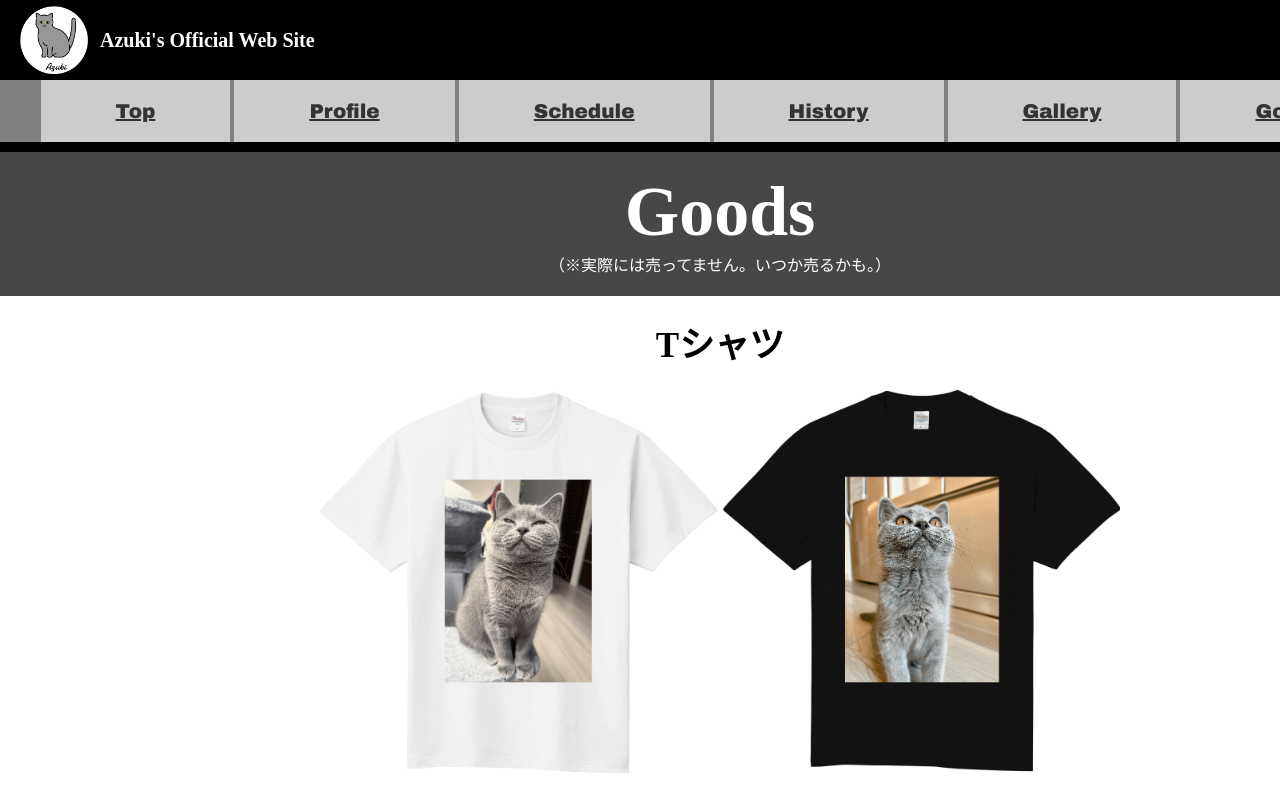
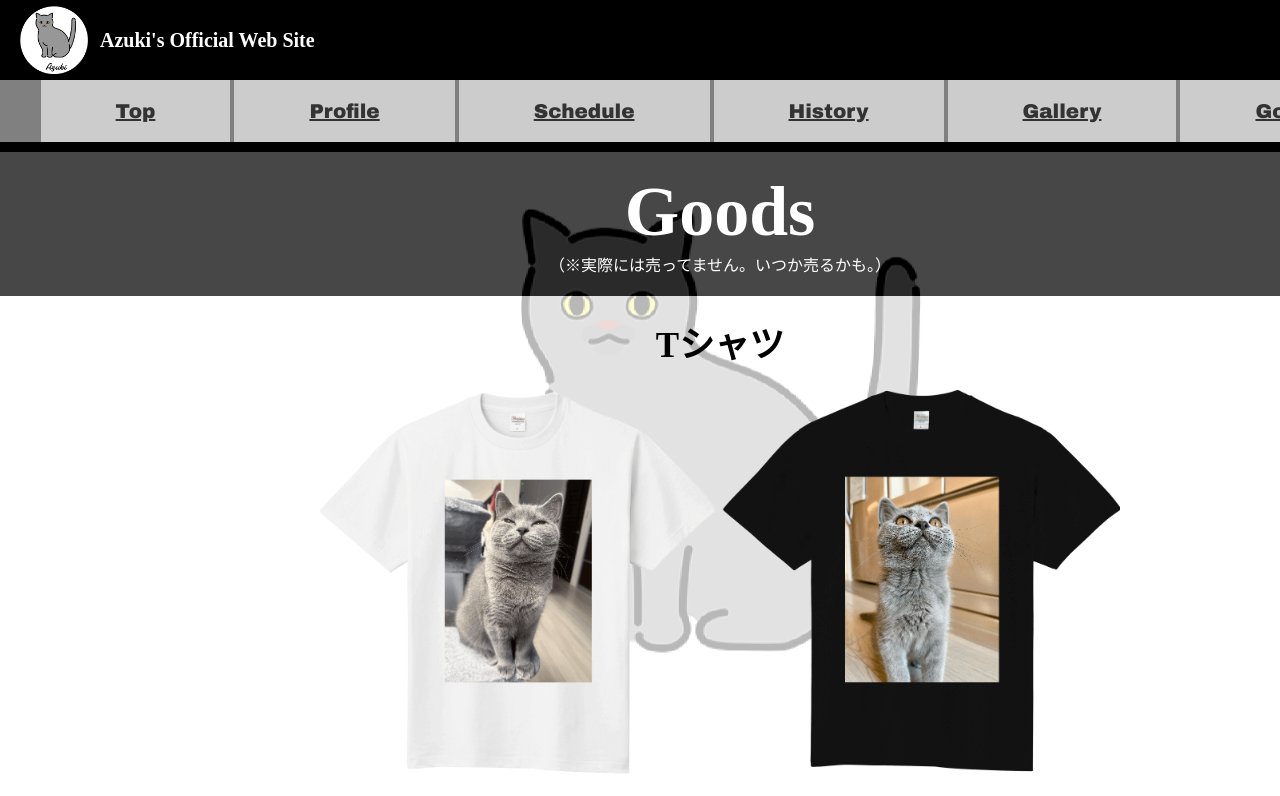
Before and after one commit to yuuki106/azuki_goods, a plain HTML site: page index.html in a window 1280 px wide. Shown: the top 796 px of the page. Drawn offline with nearby package versions, Linux system fonts and the light colour scheme.

Commit message:
Update stylesheet.css

```diff
--- a/stylesheet.css
+++ b/stylesheet.css
@@ -139,7 +139,7 @@ header{
     z-index:-1;
     width:1440px;
     height:100%;
-    background-image:url(/img/a1.png);
+    background-image:url(https://github.com/yuuki106/azuki_goods/blob/main/a1.png?raw=true);
     background-size:50%;
     background-position: center;
     background-repeat: no-repeat;
```
